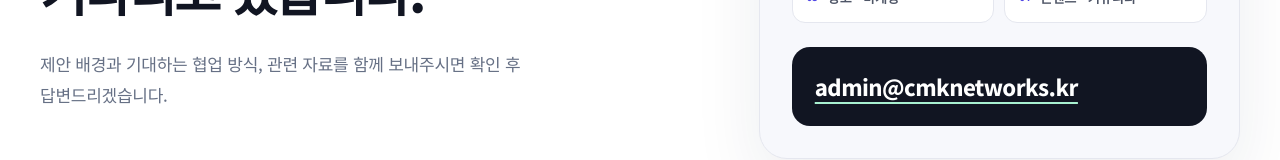
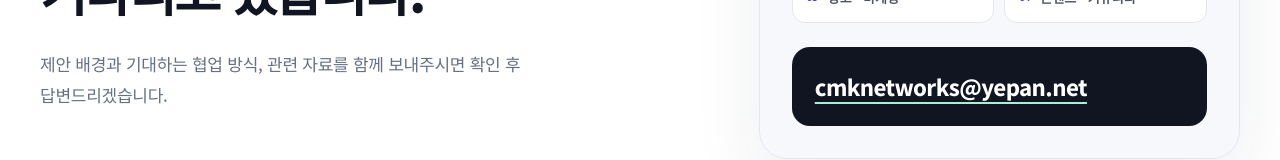
Before and after one commit to cmknetworkskr/cmknetworkskr, a Next.js app: page /contact in a window 1280 px wide. Shown: the part 849-1009 px from the top of the page. Built offline with nearby package versions, Linux system fonts and the light colour scheme; no server answers.

Commit message:
Update contact email address in page.tsx

```diff
--- a/app/contact/page.tsx
+++ b/app/contact/page.tsx
@@ -63,7 +63,7 @@ export default function ContactPage() {
               ))}
             </div>
             <div className="contact-ready">
-              <a href="mailto:admin@cmknetworks.kr">admin@cmknetworks.kr</a>
+              <a href="mailto:admin@cmknetworks.kr">cmknetworks@yepan.net</a>
             </div>
           </div>
         </div>
```
